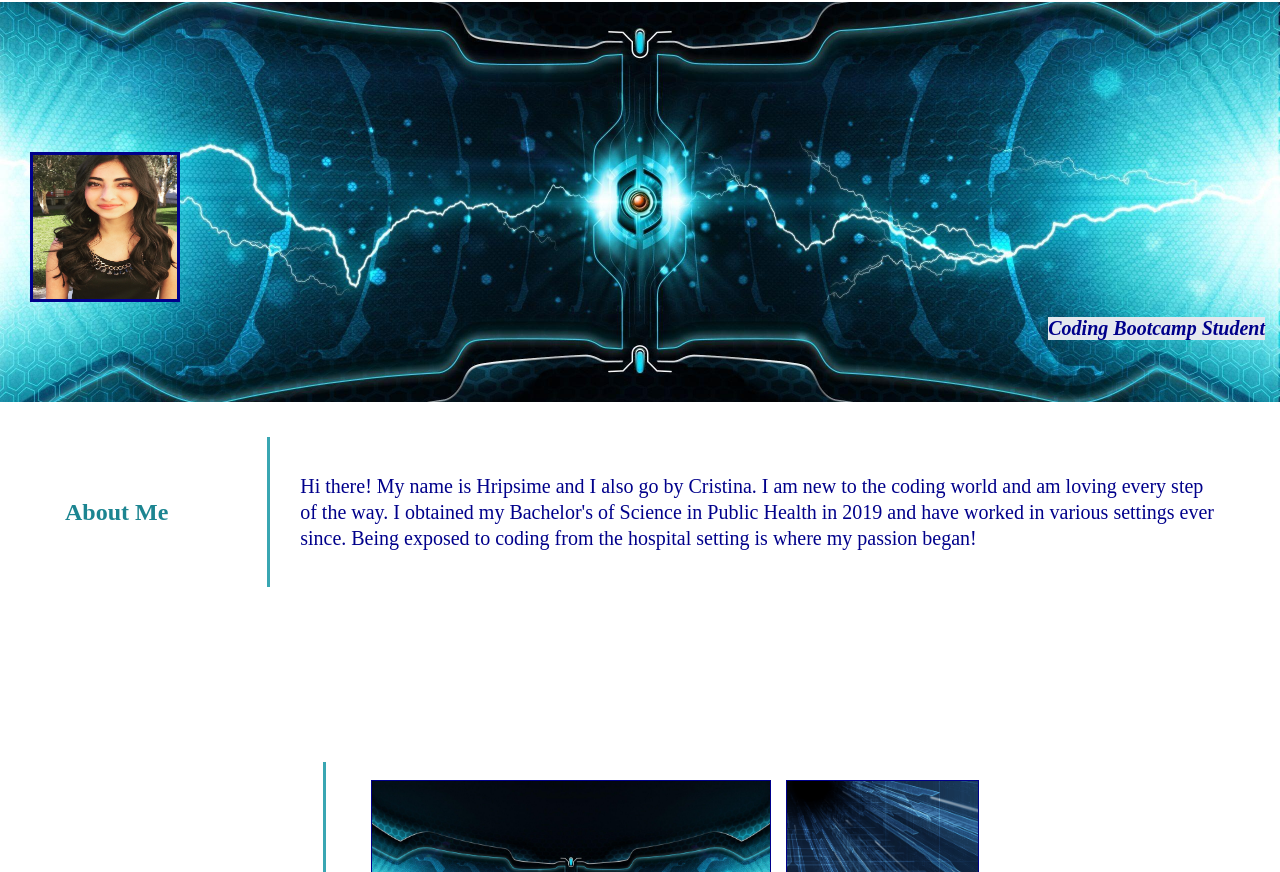
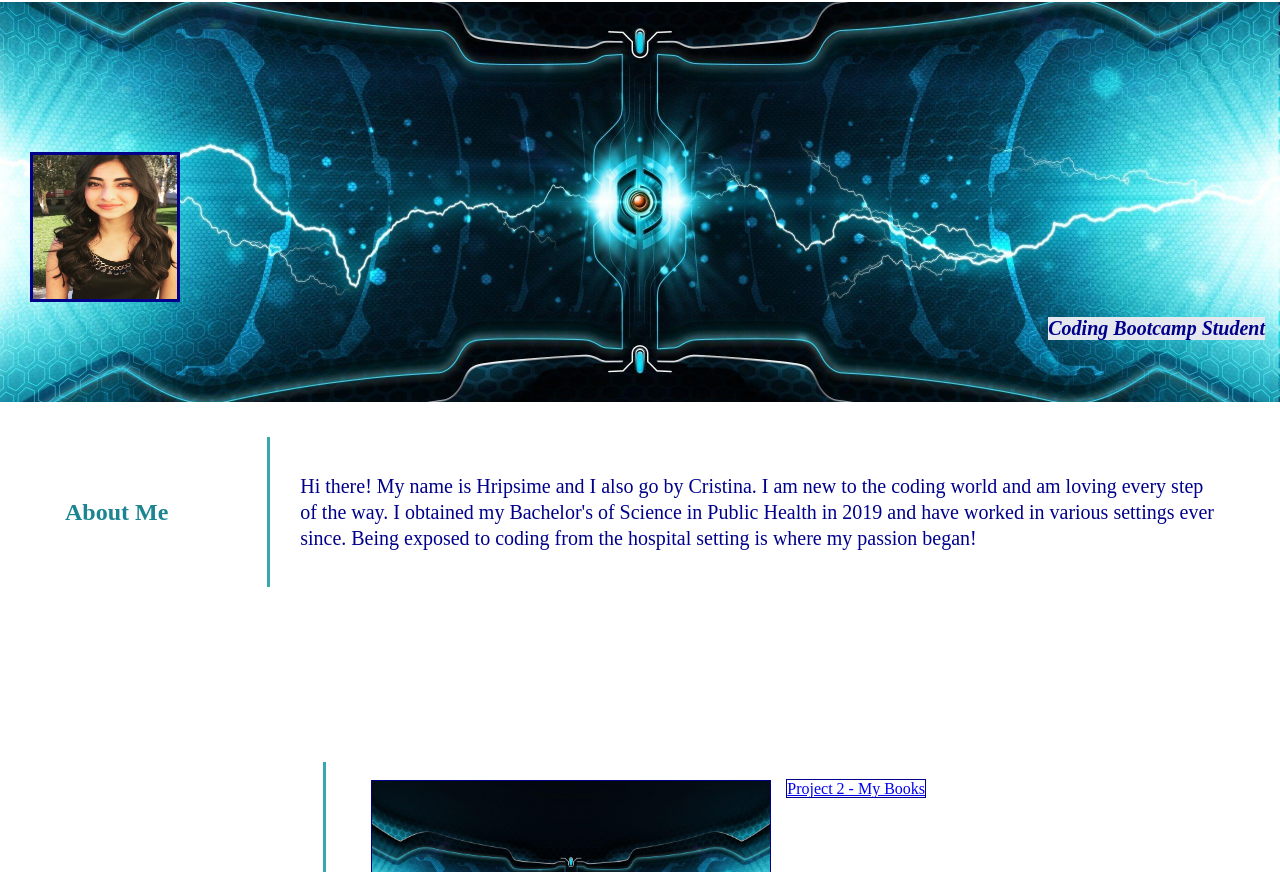
Before and after one commit to htepelikian/portfolio-ht, a plain HTML site: page index.html in a window 1280 px wide. Shown: the part 80-952 px from the top of the page. Drawn offline with Linux system fonts and the light colour scheme.

Commit message:
project 2 add

```diff
--- a/index.html
+++ b/index.html
@@ -73,9 +73,9 @@
 
 
               <figure class="photos__item photos__item2">
-                <a href="https://htepelikian.github.io/refactor-assignment/">
+                <a href="https://github.com/htepelikian/MyBooks>
                     <img src="48-485765_cool-technology-backgrounds-light-tech-background-technology-background.jpg" class="photos__img" alt="Horiseon website">
-                    <piccaption>Horiseon Webpage</piccaption>
+                    <piccaption>Project 2 - My Books</piccaption>
                 </a>
               </figure>
 
```
